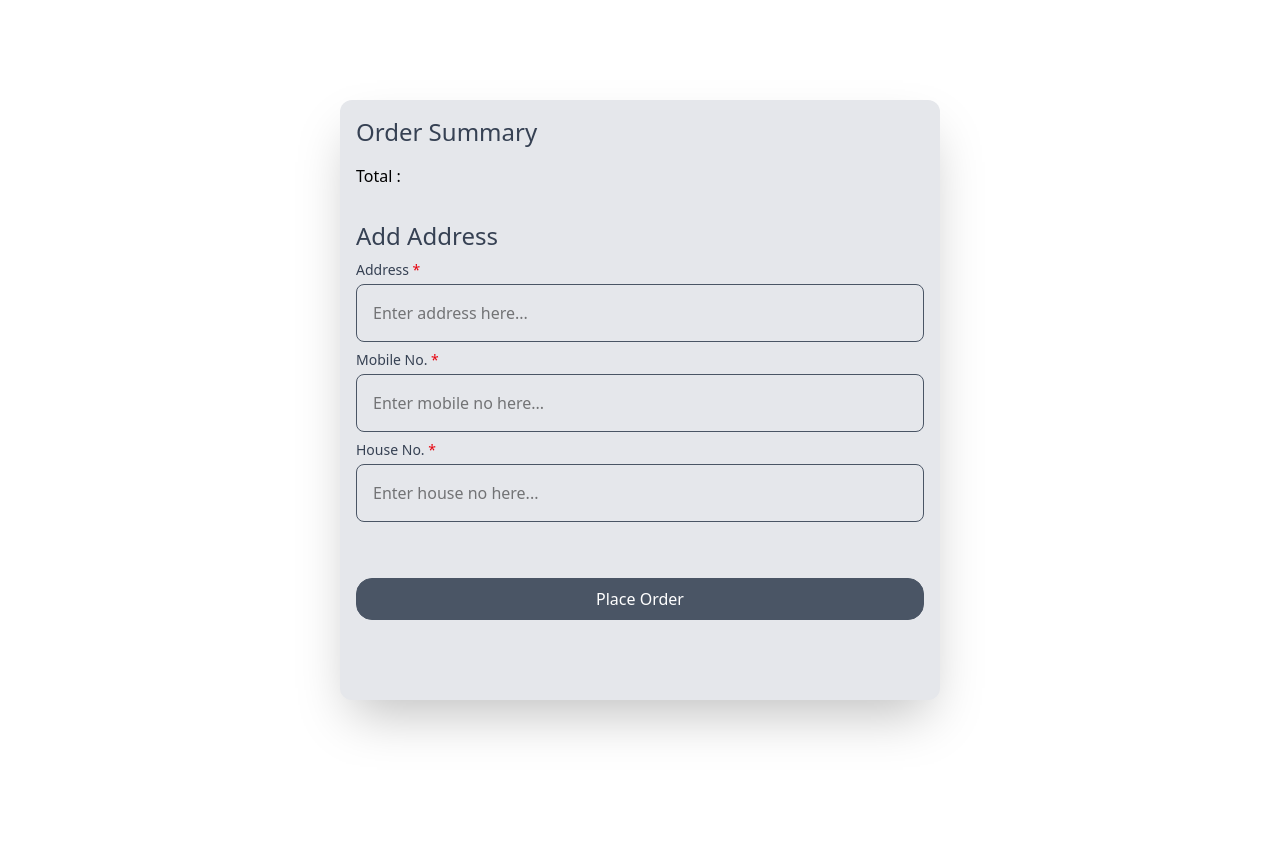
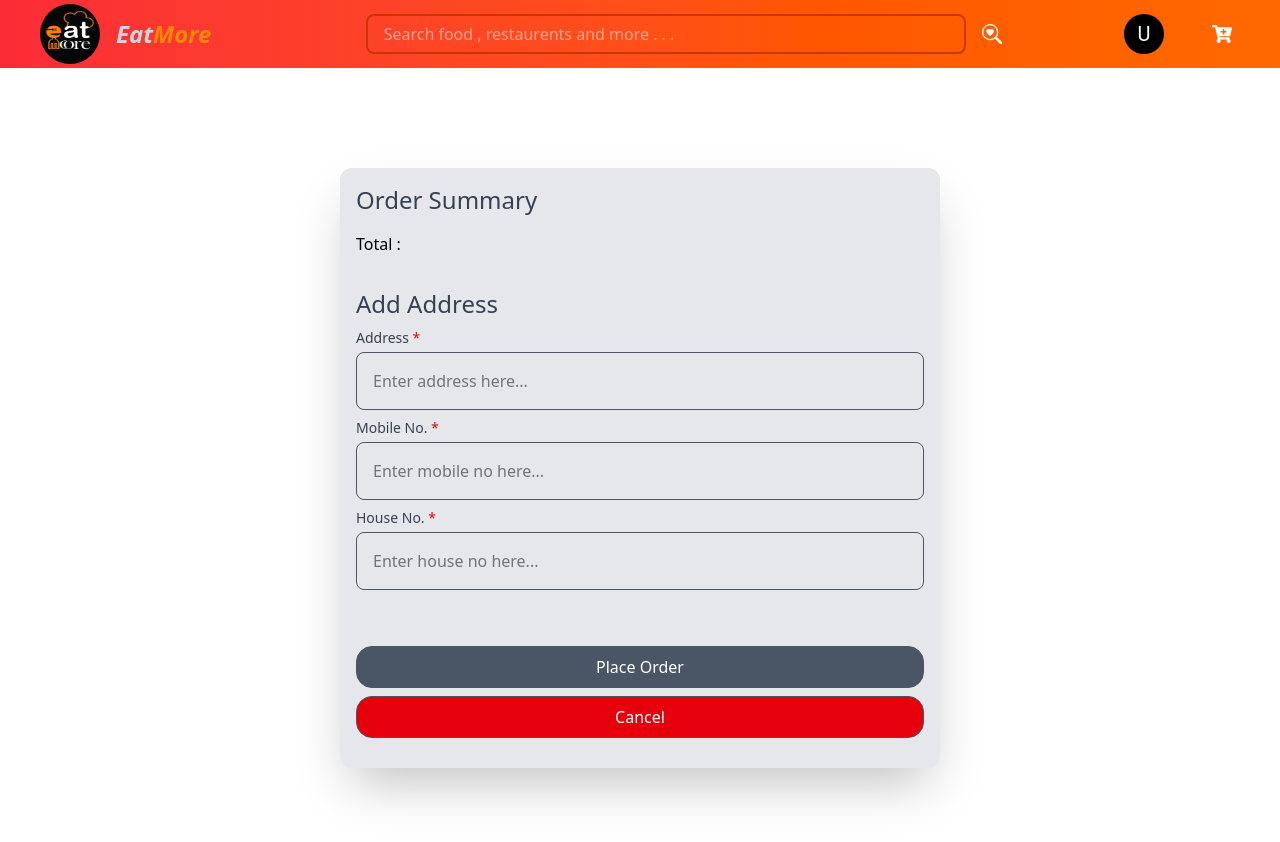
Before and after one commit to Neeraj-kurmi/EatMoreWebApp, a React (Vite) app in the folder Frontend/: page /user/cheackout in a window 1280 px wide. Shown: the top 842 px of the page. Before the commit the page ends 800 px from the top, so only its background shows below. Built offline with nearby package versions, Linux system fonts and the light colour scheme.

Commit message:
exploratory testing and fixed bugs

```diff
--- a/Frontend/src/components/pages/user/CheackOut.jsx
+++ b/Frontend/src/components/pages/user/CheackOut.jsx
@@ -5,6 +5,7 @@ import { addOrder } from "../../../redux/Slices/orderSlice";
 import { useNavigate } from "react-router-dom";
 import { clearCart } from "../../../redux/Slices/cartSlice";
 import useRemoveCart from "../../../hooks/useRemoveCart";
+import Navbar from "../../shared/Navbar";
 const CheackOut = () => {
   const dispatch = useDispatch();
   const navigate = useNavigate();
@@ -59,6 +60,8 @@ const CheackOut = () => {
     }
   };
   return (
+    <>
+    <Navbar/>
     <div className="flex justify-center items-center h-screen p-4">
       <div className="h-150 w-150 bg-gray-200 shadow-2xl rounded-xl p-4 mx-auto">
         <h1 className=" font-medium text-2xl text-gray-700 mb-4">
@@ -117,9 +120,16 @@ const CheackOut = () => {
           >
             Place Order
           </button>
+          <button
+            onClick={()=>navigate("/user/cart")}
+            className="w-full p-2 mt-2 text-white bg-red-600 hover:bg-gray-500 border rounded-2xl border-gray-600"
+          >
+            Cancel
+          </button>
         </form>
       </div>
     </div>
+    </>
   );
 };
 
--- a/Frontend/src/components/shared/Navbar.jsx
+++ b/Frontend/src/components/shared/Navbar.jsx
@@ -46,7 +46,7 @@ const Navbar = () => {
         <div className="lg:mr-10 cursor-pointer flex items-center space-x-4">
           <img
             onClick={() => navigate("/")}
-            src="\src\assets\logo.jpg"
+            src="/src/assets/logo.jpg"
             className="h-15 w-15 rounded-full cursor-pointer"
             alt="Logo"
           />
```
